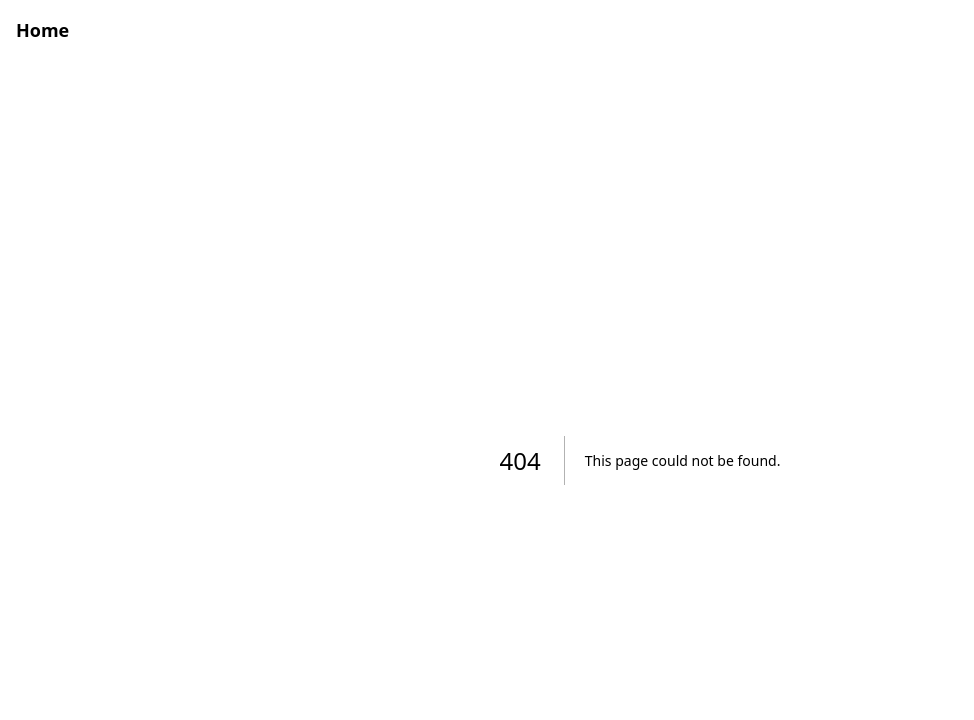
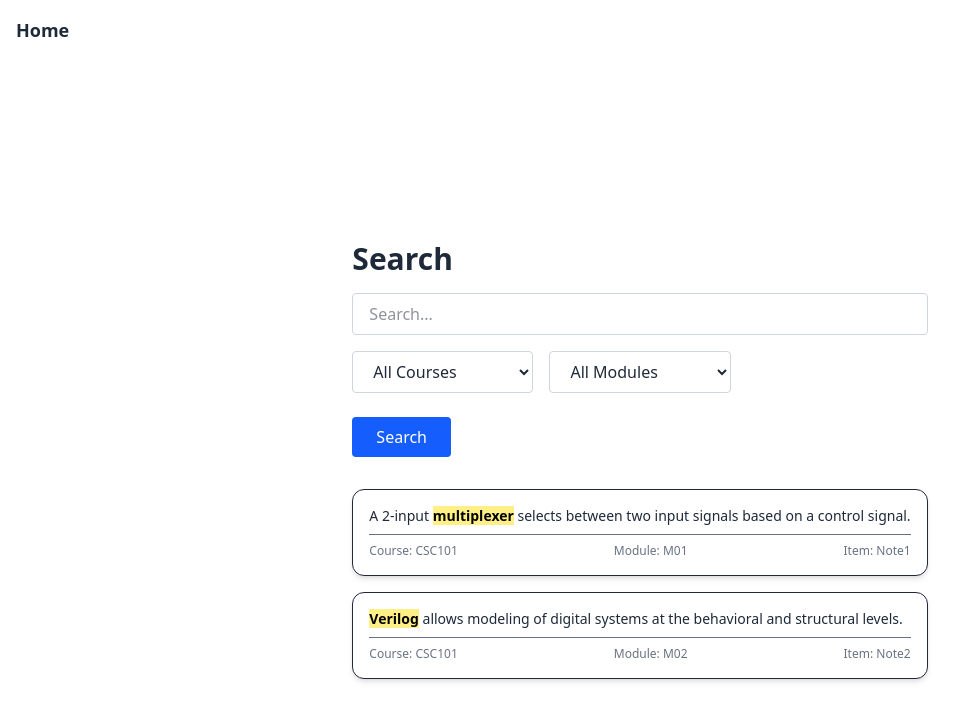
Before and after one commit to tobibytes/Productivity, a Next.js app in the folder canvasfrontend/: page /search in a window 1280 px wide. Before the commit this address had no page. Shown: the top 720 px of the page, without its empty margins (0-974 px from the left). Built offline with nearby package versions, Linux system fonts and the light colour scheme.

Commit message:
changed backend

```diff
--- /dev/null
+++ b/canvasfrontend/app/search/page.tsx
@@ -0,0 +1,135 @@
+'use client';
+import React, { useState } from "react";
+import SearchResultCard from "@/components/SearchResultCard"; // adjust path as needed
+
+const dummyResults = [
+  {
+    content: "A 2-input multiplexer selects between two input signals based on a control signal.",
+    courseId: "CSC101",
+    moduleId: "M01",
+    moduleItemId: "Note1",
+    text: "multiplexer",
+  },
+  {
+    content: "Verilog allows modeling of digital systems at the behavioral and structural levels.",
+    courseId: "CSC101",
+    moduleId: "M02",
+    moduleItemId: "Note2",
+    text: "Verilog",
+  },
+];
+
+
+interface SearchData {
+  courseId?: string;
+  moduleId?: string;
+  email: string;
+  text: string;
+}
+
+const SearchPage = () => {
+  const [searchTerm, setSearchTerm] = useState("");
+  const [course, setCourse] = useState("");
+  const [module, setModule] = useState("");
+  const [item, setItem] = useState("");
+  const [results, setResults] = useState(dummyResults); // Replace with real results from backend
+
+
+  async function getCourses(email: string) {
+    try {
+
+      const response = await fetch(`${process.env.BACKEND_URL}/courses?email=${email}`);
+      if (!response.ok) {
+        throw new Error("Failed to fetch courses");
+      }
+      const data = await response.json();
+      return data;
+    } catch (error) {
+      console.error("Error fetching courses:", error);
+      return [];
+    }
+  }
+  async function getModules(id: string, email: string) {
+    try {
+      const response = await fetch(`${process.env.BACKEND_URL}/courses/${id}/modules?email=${email}`);
+      if (!response.ok) {
+        throw new Error("Failed to fetch modules");
+      }
+      const data = await response.json();
+      return data;
+    } catch (error) {
+      console.error("Error fetching modules:", error);
+      return [];
+    }
+  }
+
+  async function searchNote(searchData: SearchData) {
+    try {
+      const response = await fetch(`${process.env.BACKEND_URL}/search`, {
+        method: "POST",
+        headers: {
+          'Content-Type': 'application/json',
+        },
+        body: JSON.stringify(searchData)
+      })
+    }
+    catch (error) {
+      console.error("Error searching notes:", error);
+      return [];
+    }
+  }
+
+
+  return (
+    <div className="max-w-4xl mx-auto px-6 py-12">
+      <h1 className="text-3xl font-bold mb-4 text-gray-800">Search</h1>
+
+      <input
+        type="text"
+        placeholder="Search..."
+        value={searchTerm}
+        onChange={(e) => setSearchTerm(e.target.value)}
+        className="w-full border border-gray-300 rounded px-4 py-2 mb-4 focus:outline-none focus:ring-2 focus:ring-blue-500"
+      />
+
+      <div className="grid grid-cols-1 md:grid-cols-3 gap-4 mb-6">
+        <select
+          value={course}
+          onChange={(e) => setCourse(e.target.value)}
+          className="border border-gray-300 rounded px-4 py-2"
+        >
+          <option value="">All Courses</option>
+          <option value="CSC101">CSC101</option>
+        </select>
+
+        <select
+          value={module}
+          onChange={(e) => setModule(e.target.value)}
+          className="border border-gray-300 rounded px-4 py-2"
+        >
+          <option value="">All Modules</option>
+          <option value="M01">Module 1</option>
+        </select>
+      </div>
+
+      <button
+        onClick={() => console.log("Search...")}
+        className="bg-blue-600 text-white px-6 py-2 rounded hover:bg-blue-700 transition mb-8"
+      >
+        Search
+      </button>
+
+      <div className="space-y-4">
+        {results.length > 0 ? (
+          results.map((res, i) => (
+            <SearchResultCard key={i} {...res} />
+          ))
+        ) : (
+          <p className="text-gray-500">No results found.</p>
+        )}
+      </div>
+    </div>
+  );
+};
+
+export default SearchPage;
--- /dev/null
+++ b/canvasfrontend/components/SearchResultCard.tsx
@@ -0,0 +1,44 @@
+import React from "react";
+
+interface SearchResultCardProps {
+  content: string;
+  courseId?: string;
+  moduleId?: string;
+  moduleItemId?: string;
+  text?: string;
+}
+
+const highlightMatch = (content: string, query: string): string => {
+  if (!query) return content;
+
+  const escapedQuery = query.replace(/[.*+?^${}()|[\]\\]/g, "\\$&"); // Escape regex characters
+  const regex = new RegExp(`(${escapedQuery})`, "gi");
+
+  return content.replace(regex, '<mark class="bg-yellow-200 font-semibold">$1</mark>');
+};
+
+const SearchResultCard: React.FC<SearchResultCardProps> = ({
+  content,
+  courseId,
+  moduleId,
+  moduleItemId,
+  text
+}) => {
+  const highlightedContent = highlightMatch(content, text || "");
+
+  return (
+    <div className="bg-white rounded-xl shadow-md p-4 space-y-2 border hover:shadow-lg transition">
+      <div
+        className="text-gray-800 text-sm whitespace-pre-line"
+        dangerouslySetInnerHTML={{ __html: highlightedContent }}
+      />
+      <div className="text-xs text-gray-500 flex justify-between pt-2 border-t">
+        <span>Course: {courseId || "—"}</span>
+        <span>Module: {moduleId || "—"}</span>
+        <span>Item: {moduleItemId || "—"}</span>
+      </div>
+    </div>
+  );
+};
+
+export default SearchResultCard;
--- a/canvasfrontend/next.config.ts
+++ b/canvasfrontend/next.config.ts
@@ -3,7 +3,7 @@ import type { NextConfig } from "next";
 const nextConfig: NextConfig = {
   /* config options here */
   env: {
-    BACKEND_URL: "https://76c1-2607-fb90-a82e-8763-bd66-3e9-b33c-c9bf.ngrok-free.app",
+    BACKEND_URL: "https://1650-2601-601-1700-b030-1c8a-fb07-18a9-2073.ngrok-free.app",
     STRIPE_PUBLIC_KEY: "pk_live_51MEwjTLpjISvJMPETOabPmJimxlDll0j9WY1ZL5YnSXhCzjeN5wRwLlplfndf9QlGxPc8RD9QMeRGRZdpe1dy7EX00SyyBwjYF",
     PAYMENT_URL: "https://bpc64v11-4242.use.devtunnels.ms"
   }
```
Also changed, not shown: 1 other file (tests, documents, lock files or other folders).
